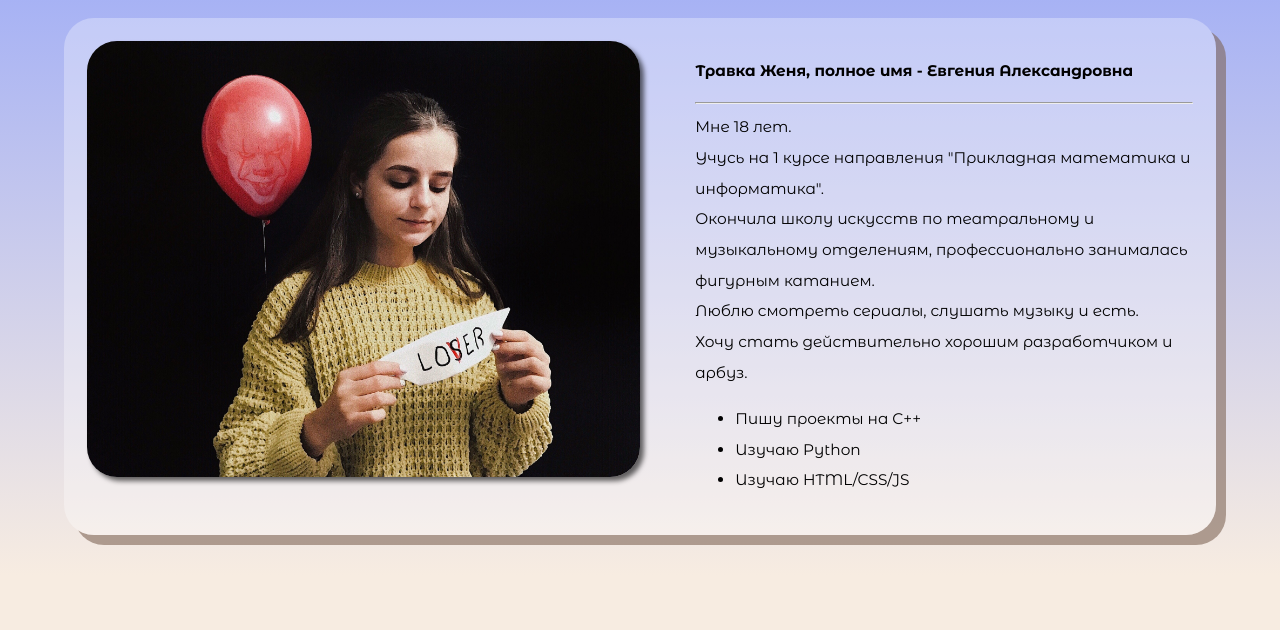
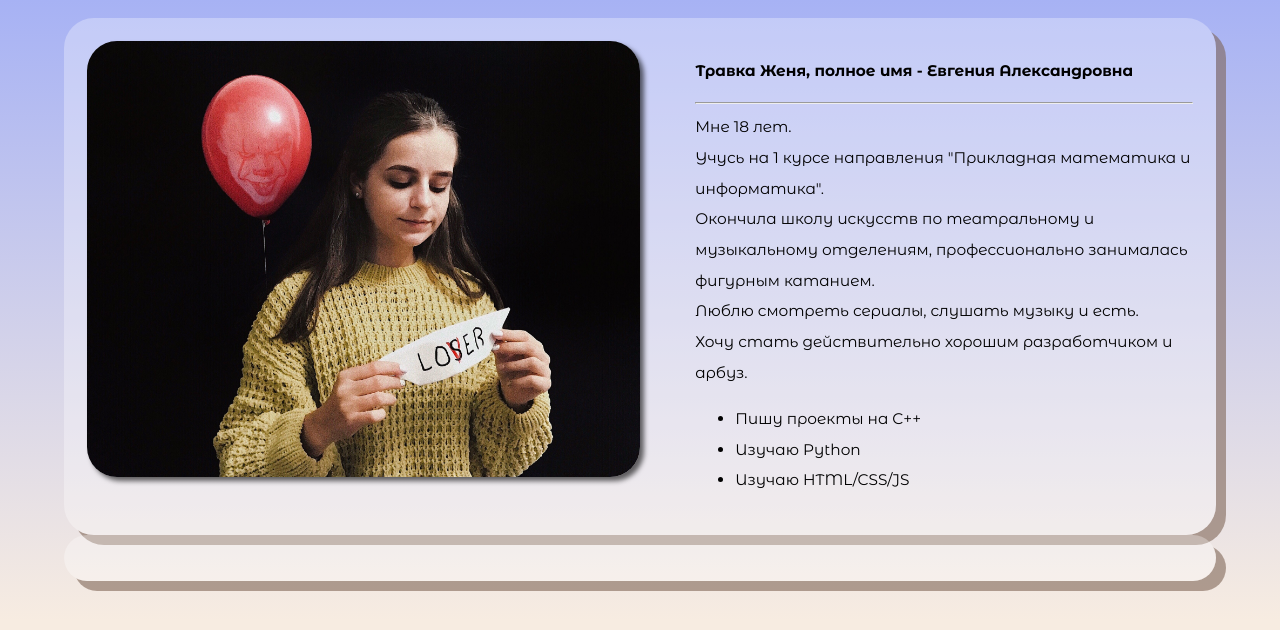
Before and after one commit to travka47/portfolio-site, a plain HTML site: page index.html in a window 1280 px wide. Shown: the part 86-716 px from the top of the page. Drawn offline with Linux system fonts and the light colour scheme.

Commit message:
add content card

```diff
--- a/css/style.css
+++ b/css/style.css
@@ -35,13 +35,17 @@ body {
 }
 
 .content {
+  display: flex;
+  flex-direction: column;
+  justify-content: space-between;
   height: 95%;
   background: linear-gradient(#a4b0f5, #f7ece1);
   padding: 5vh 5vw;
 }
 
-  .content__card{
-      display: flex;
+.content__card {
+  display: inherit;
+  flex-direction: row;
   justify-content: space-between;
   height: 75%;
   background-color: rgba(255, 255, 255, 0.3);
@@ -50,7 +54,7 @@ body {
   padding: 2%;
 }
 
-  .content__card_image{
+.content__card_image {
   width: 50%;
   height: 100%;
   border-radius: 30px;
--- a/index.html
+++ b/index.html
@@ -45,6 +45,7 @@
                 </ul>
             </div>
         </div>
+        <div class="content__card"></div>
     </div>
   </body>
 </html>
```
Lines whose indentation alone changed are shown as unchanged.
